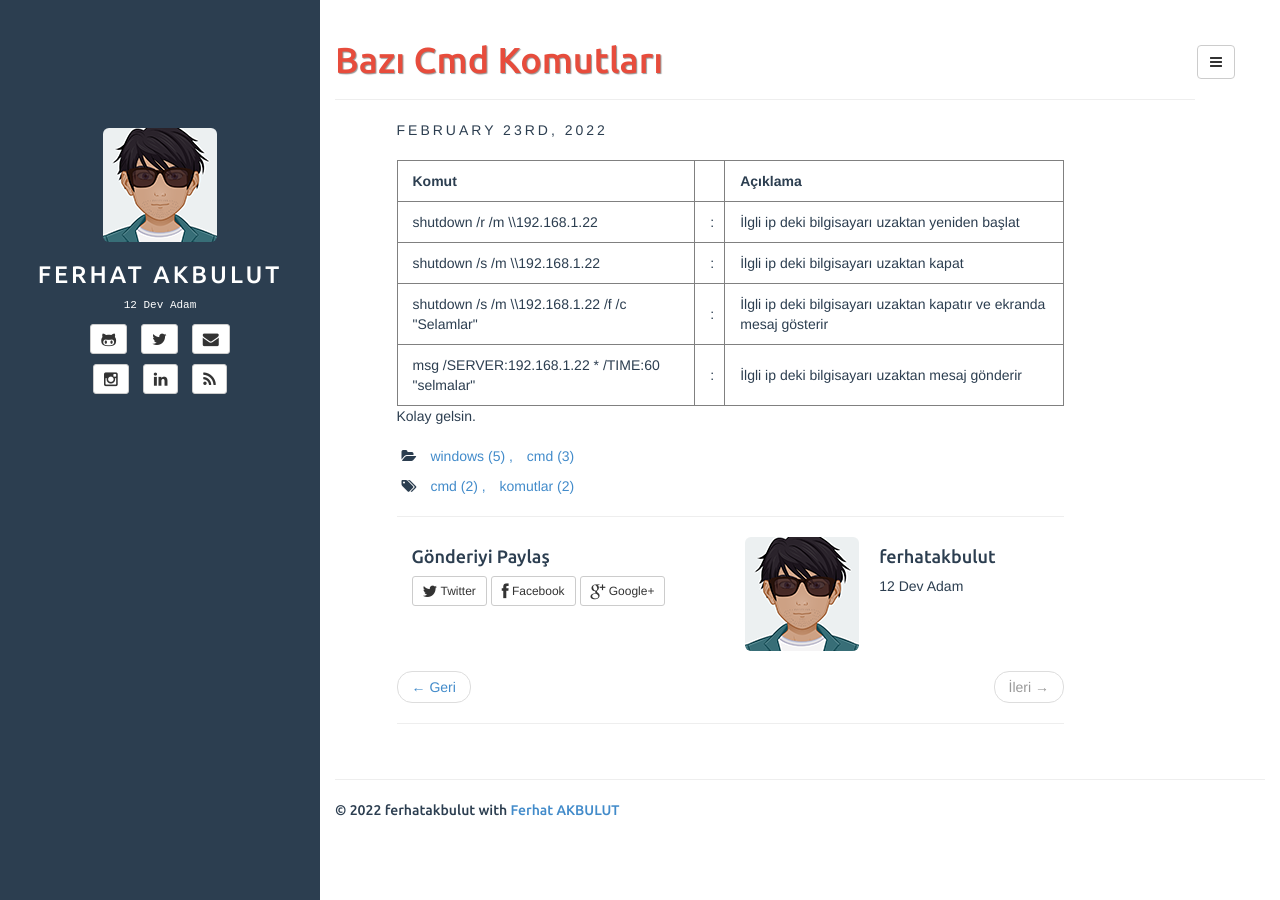
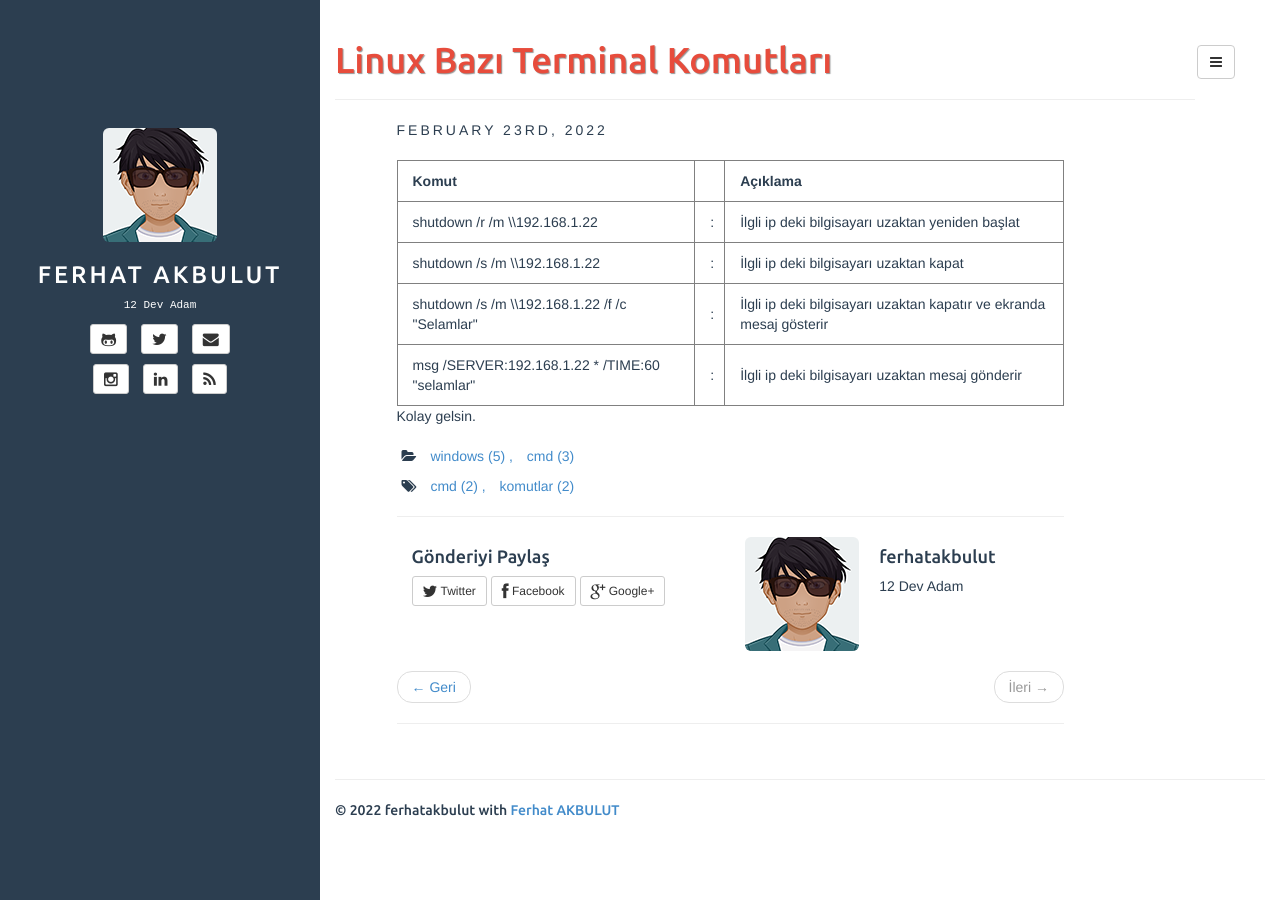
Before and after one commit to ferhatakbulut/ferhatakbulut.github.io, a Jekyll site: the page built from _posts/2022-02-23-cmd-komutlari.md, in a window 1280 px wide. Built offline with Jekyll 4.4.1, drawn with Linux system fonts in a browser that asks for light colours.

Commit message:
2022-02-23-cmd-komutlari.md

```diff
--- a/_posts/2022-02-23-cmd-komutlari.md
+++ b/_posts/2022-02-23-cmd-komutlari.md
@@ -1,6 +1,6 @@
 ---
 layout: post
-title: Bazı Cmd Komutları
+title: Linux Bazı Terminal Komutları
 categories: [windows, cmd]
 tags: [cmd, komutlar]
 description: Bazı Cmd Komutları ve Açıklamaları
@@ -31,7 +31,7 @@ description: Bazı Cmd Komutları ve Açıklamaları
 	</tr>
 
 	<tr>
-	<td>msg /SERVER:192.168.1.22 * /TIME:60 "selmalar"</td>
+	<td>msg /SERVER:192.168.1.22 * /TIME:60 "selamlar"</td>
 	<td>:</td>
 	<td>İlgli ip deki bilgisayarı uzaktan mesaj gönderir</td>
 	</tr>
```
